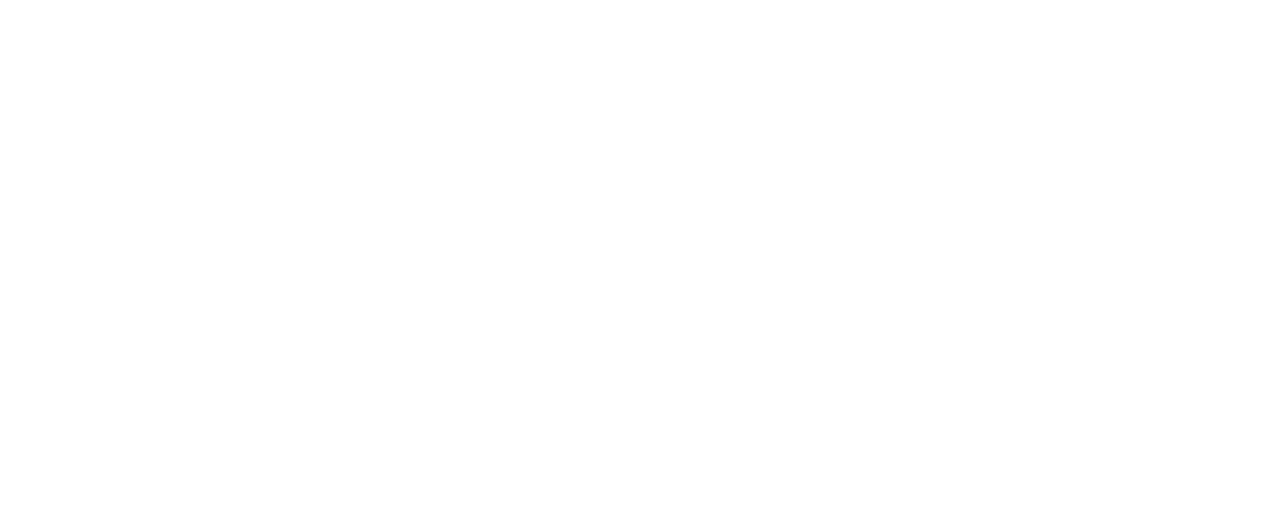
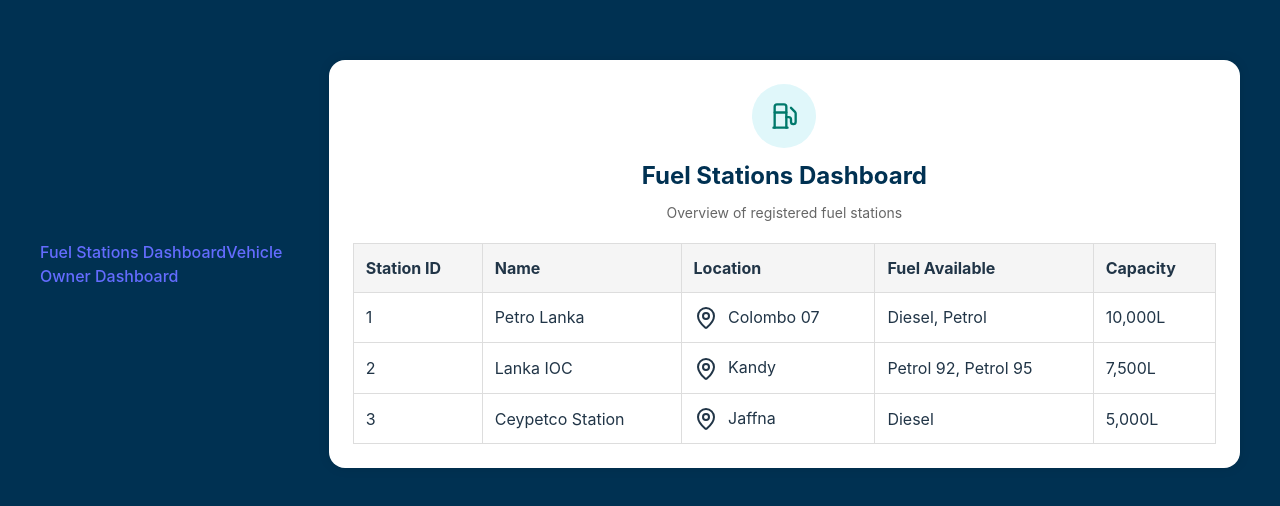
Before and after one commit to kautham28/SIT, a React (Vite) app in the folder Frontend Admin/: page /FuelDash in a window 1280 px wide. Before the commit this address had no page. Shown: the part 136-642 px from the top of the page. Built offline with nearby package versions, Linux system fonts and the light colour scheme.

Commit message:
Add navigation links to DashboardFuelStation and update App routes

```diff
--- a/Frontend Admin/src/App.jsx
+++ b/Frontend Admin/src/App.jsx
@@ -2,6 +2,8 @@
 import { BrowserRouter as Router, Routes, Route } from 'react-router-dom';
 import Login from '../src/Pages/Login';
 import ForgotPassword from '../src/Pages/ForgotPassword';
+import DashboardFuelStation from './Pages/DashboardFuelStation';
+import Dashboard from './Pages/OwnerDash';
 
 function App() {
   return (
@@ -9,6 +11,8 @@
       <Routes>
         <Route path="/" element={<Login />} />
         <Route path="/forgot-password" element={<ForgotPassword />} />
+        <Route path="/FuelDash" element={<DashboardFuelStation />} />
+        <Route path="/OwnerDash" element={<Dashboard />} />
       </Routes>
     </Router>
   );
--- a/Frontend Admin/src/Pages/DashboardFuelStation.jsx
+++ b/Frontend Admin/src/Pages/DashboardFuelStation.jsx
@@ -1,5 +1,6 @@
 import React from 'react';
 import { Fuel, MapPin } from 'lucide-react';
+import { Link } from 'react-router-dom'; // Import Link for navigation
 import './DashboardFuelStation.css';
 
 function DashboardFuelStation() {
@@ -12,6 +13,12 @@
 
   return (
     <div className="container">
+      {/* Navigation buttons */}
+      <div className="button-container">
+        <Link to="/FuelDash" className="nav-button">Fuel Stations Dashboard</Link>
+        <Link to="/OwnerDash" className="nav-button">Vehicle Owner Dashboard</Link>
+      </div>
+
       <div className="dashboard-card">
         <div className="header">
           <div className="icon-container">
```
